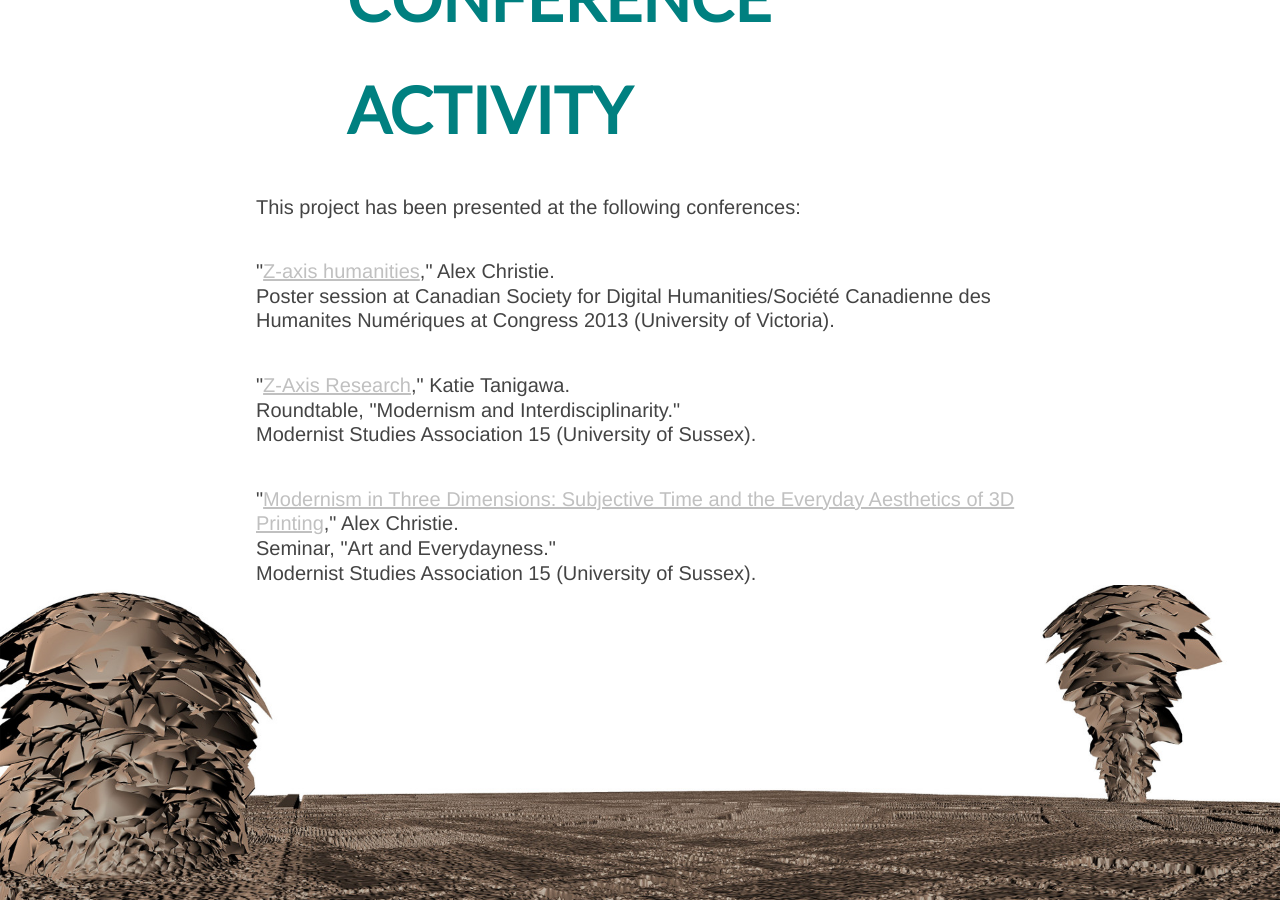
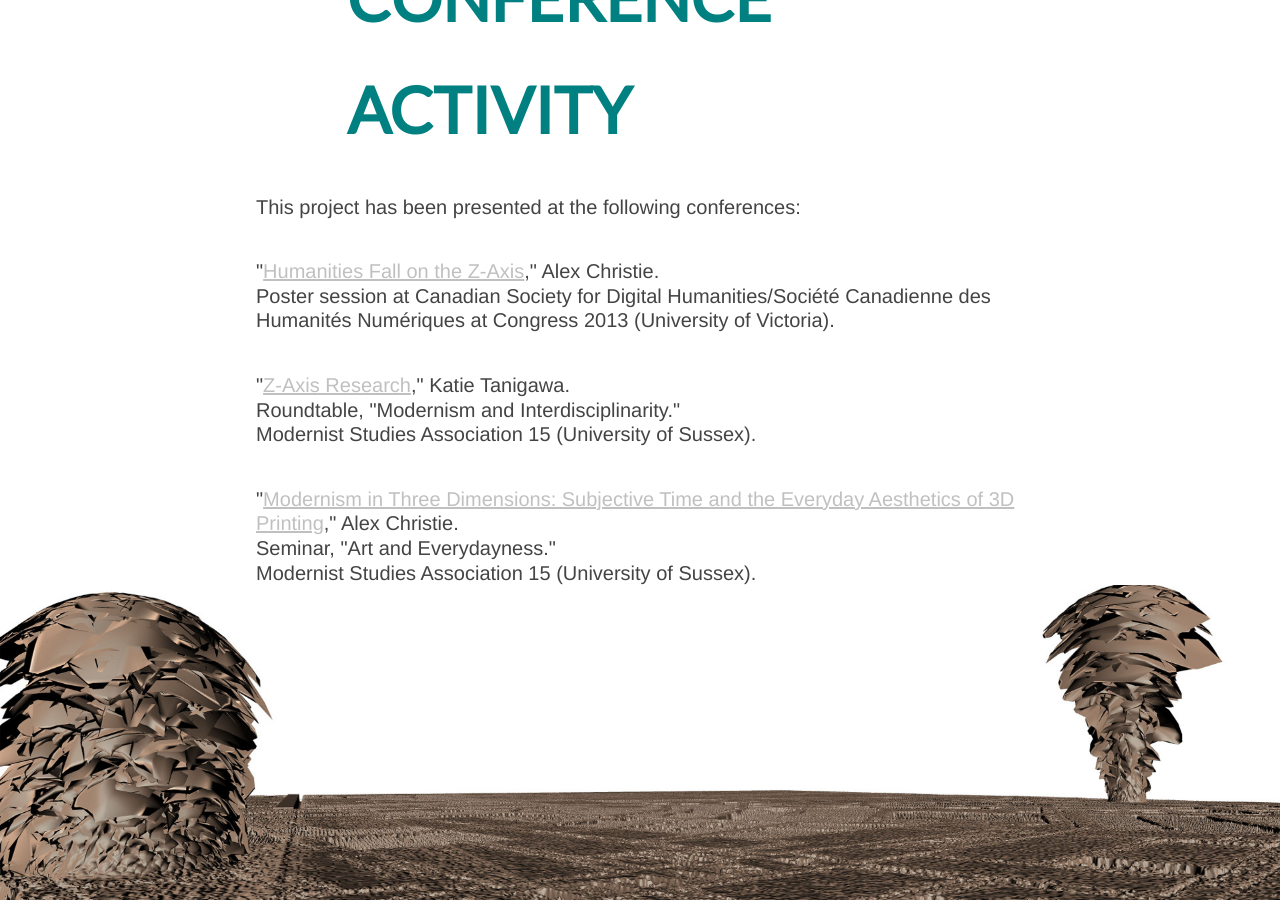
Before and after one commit to axchristie/z-axis, a Jekyll site: the page built from index.html, in a window 1280 px wide and 900 px high, scrolled down 5673 px. Built offline with Jekyll 4.4.1, drawn with Linux system fonts in a browser that asks for light colours; some web fonts are replaced.

Commit message:
spell check

```diff
--- a/index.html
+++ b/index.html
@@ -16,13 +16,13 @@
 
 <p>The Dislocating Ulysses project developed for Dr. Jentery Sayers’ English 507 course combines traditional literary analysis, archival research, mapping and 3D modelling techniques in order to ask how might our data be embodied and felt. Following the course objectives, we developed a prototype for mapping readers’ geotemporal experiences of James Joyce’s Ulysses for The Long Now of Ulysses Exhibit. This project builds and diverges from a long history of Ulysses mapping projects by moving away from mapping the journey of characters to mapping the reader experience of Dublin.  In the process, the project attempts to unite both the temporal and the geospatial in order to rethink Ulysses in relation to the space of Dublin, the history of Dublin, as well as the reader of Ulysses. The project, which has been presented at the Canadian Society for Digital Humanities and Modernist Studies Association conferences, has since inspired what is now called the Z-Axis research project for the Modernist Versions Project which will continue to explore ways of making literary arguments through the intersection of archival, mapping and print fabrication techniques. </p>
 
-<p>Download the <a href="http://web.uvic.ca/~achris/Ulysses/data/TactileMap2.obj.zip">Tactile Map (.obj)</a></p>
+<p>Download the <a href="http://web.uvic.ca/~achris/Ulysses/data/TactileMap2.obj.zip">Tactile Map (.obj)</a>.</p>
 
 <h3>workflow</h3>
 
 <p>The 3D map was created by scanning a 1925 survey map of Dublin, converting the scanned map into a <a href="http://en.wikipedia.org/wiki/Displacement_mapping">displacement map</a>, and then applying it to a 3D mesh in <a href="http://en.wikipedia.org/wiki/Mudbox">Autodesk Mudbox</a>. A data model was developed to track the number of words used to describe each section of Dublin; that model provided strength rations for each section of Dublin described in <i>Ulysses</i>, ratios which were applied to the 3D map using the bulge tool in Mudbox to create the warped haystacks that populate the tactile map.</p>
 
-<p>Download the <a href="http://web.uvic.ca/~achris/Ulysses/data/DublinDisplacementMap.raw">displacement map (.raw)</a> and <a href="http://web.uvic.ca/~achris/Ulysses/data/TactileMapDataModel.xlsx">Data Model (.xlsx)</a></p>
+<p>Download the <a href="http://web.uvic.ca/~achris/Ulysses/data/DublinDisplacementMap.raw">displacement map (.raw)</a> and <a href="http://web.uvic.ca/~achris/Ulysses/data/TactileMapDataModel.xlsx">Data Model (.xlsx)</a>.</p>
 <p>Read more about the workflow used to produce the tactile map and our data model <a href="http://dislocatingulysses.wordpress.com/2013/04/16/workflow-and-documentation-for-3d-map/">here</a>.</p>
 
 <p style="text-align: center; font-size: 4em;">Creating the Tactile Map</p>
@@ -88,7 +88,7 @@
 
 <p>This project has been presented at the following conferences:</p>
 
-<p>"<a href="http://maker.uvic.ca/zposter/">Z-axis humanities</a>," Alex Christie.</a><br>Poster session at Canadian Society for Digital Humanities/Société Canadienne des Humanites Numériques at Congress 2013 (University of Victoria).</p>
+<p>"<a href="http://maker.uvic.ca/zposter/">Humanities Fall on the Z-Axis</a>," Alex Christie.</a><br>Poster session at Canadian Society for Digital Humanities/Société Canadienne des Humanités Numériques at Congress 2013 (University of Victoria).</p>
 
 <p>"<a href="http://docs.google.com/viewer?url=https://github.com/axchristie/z-axis/raw/gh-pages/assets/MSA%202013%20Tanigawa%20-%20new.pptx">Z-Axis Research</a>," Katie Tanigawa. <br> Roundtable, "Modernism and Interdisciplinarity." <br> Modernist Studies Association 15 (University of Sussex).</p>
 
--- a/mobile.html
+++ b/mobile.html
@@ -15,13 +15,13 @@
 
 <p>The Dislocating Ulysses project developed for Dr. Jentery Sayers’ English 507 course combines traditional literary analysis, archival research, mapping and 3D modelling techniques in order to ask how might our data be embodied and felt. Following the course objectives, we developed a prototype for mapping readers’ geotemporal experiences of James Joyce’s Ulysses for The Long Now of Ulysses Exhibit. This project builds and diverges from a long history of Ulysses mapping projects by moving away from mapping the journey of characters to mapping the reader experience of Dublin.  In the process, the project attempts to unite both the temporal and the geospatial in order to rethink Ulysses in relation to the space of Dublin, the history of Dublin, as well as the reader of Ulysses. The project, which has been presented at the Canadian Society for Digital Humanities and Modernist Studies Association conferences, has since inspired what is now called the Z-Axis research project for the Modernist Versions Project which will continue to explore ways of making literary arguments through the intersection of archival, mapping and print fabrication techniques.  </p>
 
-<p>Download the <a href="http://web.uvic.ca/~achris/Ulysses/data/TactileMap2.obj.zip">Tactile Map (.obj)</a></p>
+<p>Download the <a href="http://web.uvic.ca/~achris/Ulysses/data/TactileMap2.obj.zip">Tactile Map (.obj)</a>.</p>
 
 <h3>workflow</h3>
 
 <p>The 3D map was created by scanning a 1925 survey map of Dublin, converting the scanned map into a <a href="http://en.wikipedia.org/wiki/Displacement_mapping">displacement map</a>, and then applying it to a 3D mesh in <a href="http://en.wikipedia.org/wiki/Mudbox">Autodesk Mudbox</a>. A data model was developed to track the number of words used to describe each section of Dublin; that model provided strength rations for each section of Dublin described in <i>Ulysses</i>, ratios which were applied to the 3D map using the bulge tool in Mudbox to create the warped haystacks that populate the tactile map.</p>
 
-<p>Download the <a href="http://web.uvic.ca/~achris/Ulysses/data/DublinDisplacementMap.raw">displacement map (.raw)</a> and <a href="http://web.uvic.ca/~achris/Ulysses/data/TactileMapDataModel.xlsx">Data Model (.xlsx)</a></p>
+<p>Download the <a href="http://web.uvic.ca/~achris/Ulysses/data/DublinDisplacementMap.raw">displacement map (.raw)</a> and <a href="http://web.uvic.ca/~achris/Ulysses/data/TactileMapDataModel.xlsx">Data Model (.xlsx)</a>.</p>
 <p>Read more about the workflow used to produce the tactile map and our data model <a href="http://dislocatingulysses.wordpress.com/2013/04/16/workflow-and-documentation-for-3d-map/">here</a>.</p>
 
 <p style="text-align: center; font-size: 4em;">Creating the Tactile Map</p>
@@ -83,7 +83,7 @@
 
 <p>This project has been presented at the following conferences:</p>
 
-<p>"<a href="http://maker.uvic.ca/zposter/">Z-axis humanities</a>," Alex Christie.</a><br>Poster session at Canadian Society for Digital Humanities/Société Canadienne des Humanites Numériques at Congress 2013 (University of Victoria).</p>
+<p>"<a href="http://maker.uvic.ca/zposter/">Humanities Fall on the Z-Axis</a>," Alex Christie.</a><br>Poster session at Canadian Society for Digital Humanities/Société Canadienne des Humanités Numériques at Congress 2013 (University of Victoria).</p>
 
 <p>"<a href="http://docs.google.com/viewer?url=https://github.com/axchristie/z-axis/raw/gh-pages/assets/MSA%202013%20Tanigawa%20-%20new.pptx">Z-Axis Research</a>," Katie Tanigawa. <br> Roundtable, "Modernism and Interdisciplinarity." <br> Modernist Studies Association 15 (University of Sussex).</p>
 
```
Also changed, not shown: 2 other files.
